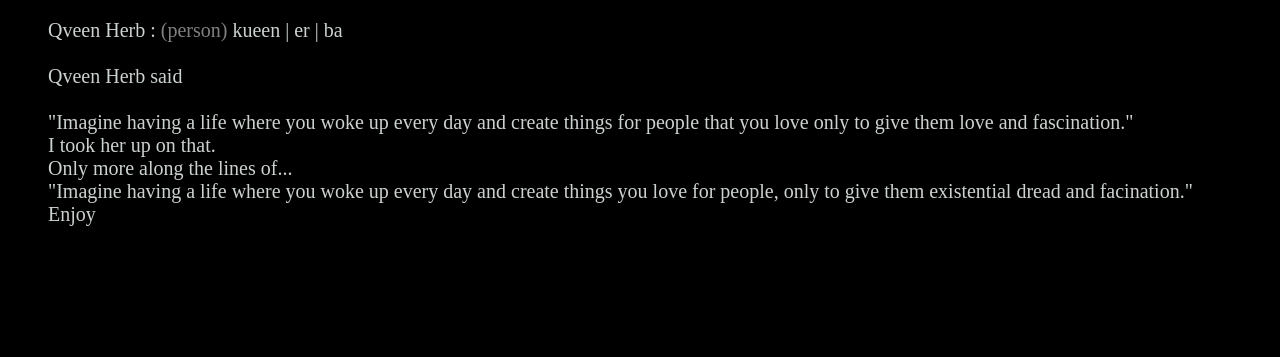
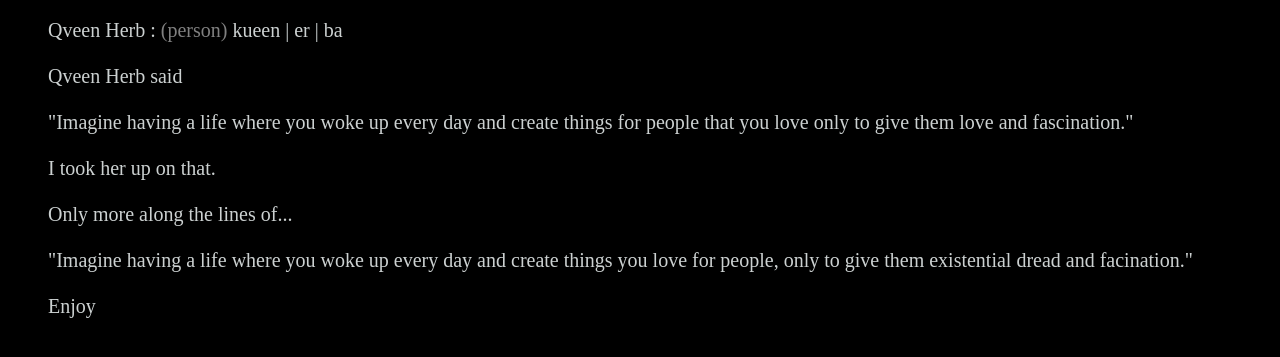
Before and after one commit to repooctodj/one, a plain HTML site: page index.html in a window 1280 px wide. Shown: the part 109-466 px from the top of the page. Drawn offline with Linux system fonts and the light colour scheme.

Commit message:
Update index.html

```diff
--- a/index.html
+++ b/index.html
@@ -15,10 +15,10 @@ Qveen Herb : <a style="color:gray;" href="https://qveenherby.com/" target="_blan
 
 Qveen Herb said <br><br>
 
-"Imagine having a life where you woke up every day and create things for people that you love only to give them love and fascination." <br>
- I took her up on that. <br>
- Only more along the lines of... <br>
-"Imagine having a life where you woke up every day and create things you love for people, only to give them existential dread and facination." <br>
+"Imagine having a life where you woke up every day and create things for people that you love only to give them love and fascination." <br><br>
+ I took her up on that. <br><br>
+ Only more along the lines of... <br><br>
+"Imagine having a life where you woke up every day and create things you love for people, only to give them existential dread and facination." <br><br>
  Enjoy
 </p>
 
```
